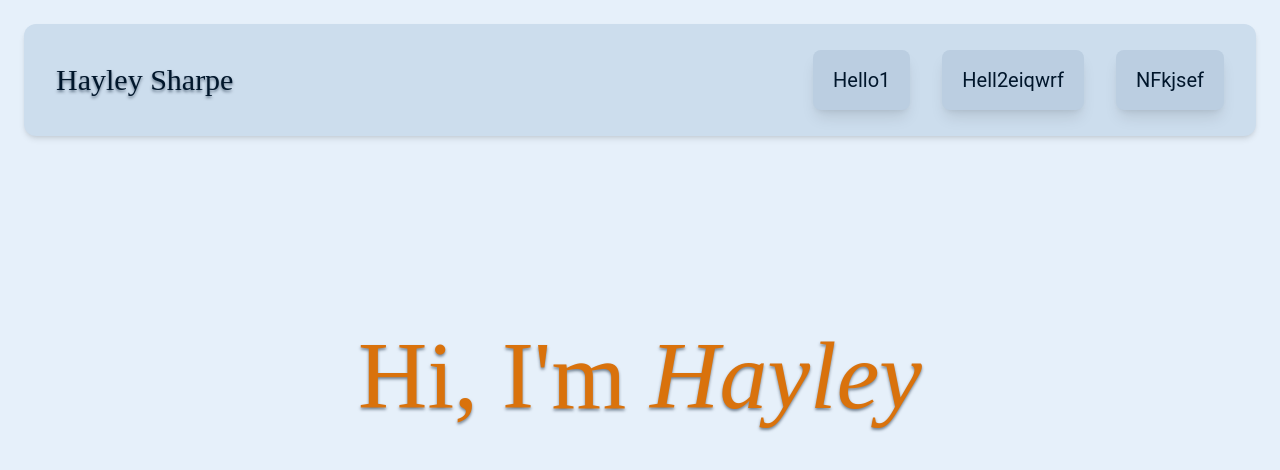
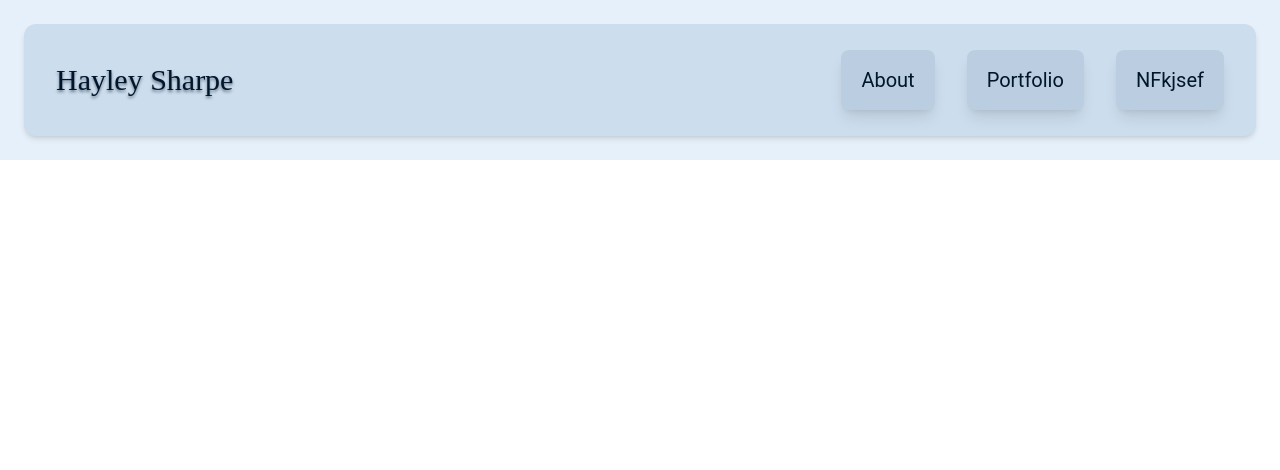
Before and after one commit to h4yleysh4rpe/h4yleysh4rpe.github.io, a React (Vite) app: page /portfolio in a window 1280 px wide. Shown: the top 470 px of the page. Built offline with nearby package versions, Linux system fonts and the light colour scheme.

Commit message:
route between pages

```diff
--- a/package.json
+++ b/package.json
@@ -12,6 +12,7 @@
   "dependencies": {
     "react": "^19.1.0",
     "react-dom": "^19.1.0",
+    "react-router-dom": "^7.6.3",
     "tailwindcss-textshadow": "^2.1.3"
   },
   "devDependencies": {
--- a/src/App.jsx
+++ b/src/App.jsx
@@ -1,14 +1,23 @@
 import { useState } from "react";
 import Header from "./components/Header.jsx";
 import HeroSection from "./components/HeroSection.jsx";
+import { BrowserRouter as Router, Routes, Route } from "react-router-dom";
+import HomePage from "./pages/HomePage";
+import AboutPage from "./pages/AboutPage";
+import PortfolioPage from "./pages/PortfolioPage";
 
 function App() {
   return (
-    <div className="bg-bgblue min-h-full text-gold p-6 text-3xl">
-      <Header />
-      <div className="h-48"></div>
-      <HeroSection />
-    </div>
+    <Router>
+      <div className="bg-bgblue text-gold p-6 text-3xl">
+        <Header />
+      </div>
+      <Routes>
+        <Route path="/" element={<HomePage />} />
+        <Route path="/about" element={<AboutPage />} />
+        <Route path="/portfolio" element={<PortfolioPage />} />
+      </Routes>
+    </Router>
   );
 }
 
--- a/src/components/Header.jsx
+++ b/src/components/Header.jsx
@@ -1,15 +1,24 @@
+import { useNavigate } from "react-router-dom";
+
 export default function Header() {
+  const navigate = useNavigate();
   return (
     <header className="bg-headerblue font-roboto px-8 text-navy h-28 flex flex-row items-center justify-between p-4 shadow-md rounded-xl">
       <h1 className="text-3xl text-shadow-bottom-navy font-judson">
         Hayley Sharpe
       </h1>
       <div className="flex text-xl flex-row items-center gap-8">
-        <div className="bg-buttonblue shadow-lg shadow-(color:navy) transition-all duration-300 hover:shadow-xl hover:scale-105 hover:bg-hoverbuttonblue rounded-lg px-5 py-4">
-          Hello1
+        <div
+          onClick={() => navigate("/about")}
+          className="bg-buttonblue shadow-lg shadow-(color:navy) transition-all duration-300 hover:shadow-xl hover:scale-105 hover:bg-hoverbuttonblue rounded-lg px-5 py-4"
+        >
+          About
         </div>
-        <div className="bg-buttonblue shadow-lg shadow-(color:navy) transition-all duration-300 hover:shadow-xl hover:scale-105 hover:bg-hoverbuttonblue rounded-lg px-5 py-4">
-          Hell2eiqwrf
+        <div
+          onClick={() => navigate("/about")}
+          className="bg-buttonblue shadow-lg shadow-(color:navy) transition-all duration-300 hover:shadow-xl hover:scale-105 hover:bg-hoverbuttonblue rounded-lg px-5 py-4"
+        >
+          Portfolio
         </div>
         <div className="bg-buttonblue shadow-lg shadow-(color:navy) transition-all duration-300 hover:shadow-xl hover:scale-105 hover:bg-hoverbuttonblue rounded-lg px-5 py-4">
           NFkjsef
--- /dev/null
+++ b/src/pages/AboutPage.jsx
@@ -0,0 +1,3 @@
+export default function AboutPage() {
+  return <h1>About Us</h1>;
+}
--- /dev/null
+++ b/src/pages/HomePage.jsx
@@ -0,0 +1,12 @@
+import React from "react";
+import HeroSection from "../components/HeroSection";
+
+function HomePage() {
+  return (
+    <div>
+      <HeroSection />
+    </div>
+  );
+}
+
+export default HomePage;
--- /dev/null
+++ b/src/pages/PortfolioPage.jsx
@@ -0,0 +1,3 @@
+export default function PortfolioPage() {
+  return <h1>Portfolio</h1>;
+}
```
Also changed, not shown: 1 other file (tests, documents, lock files or other folders).
